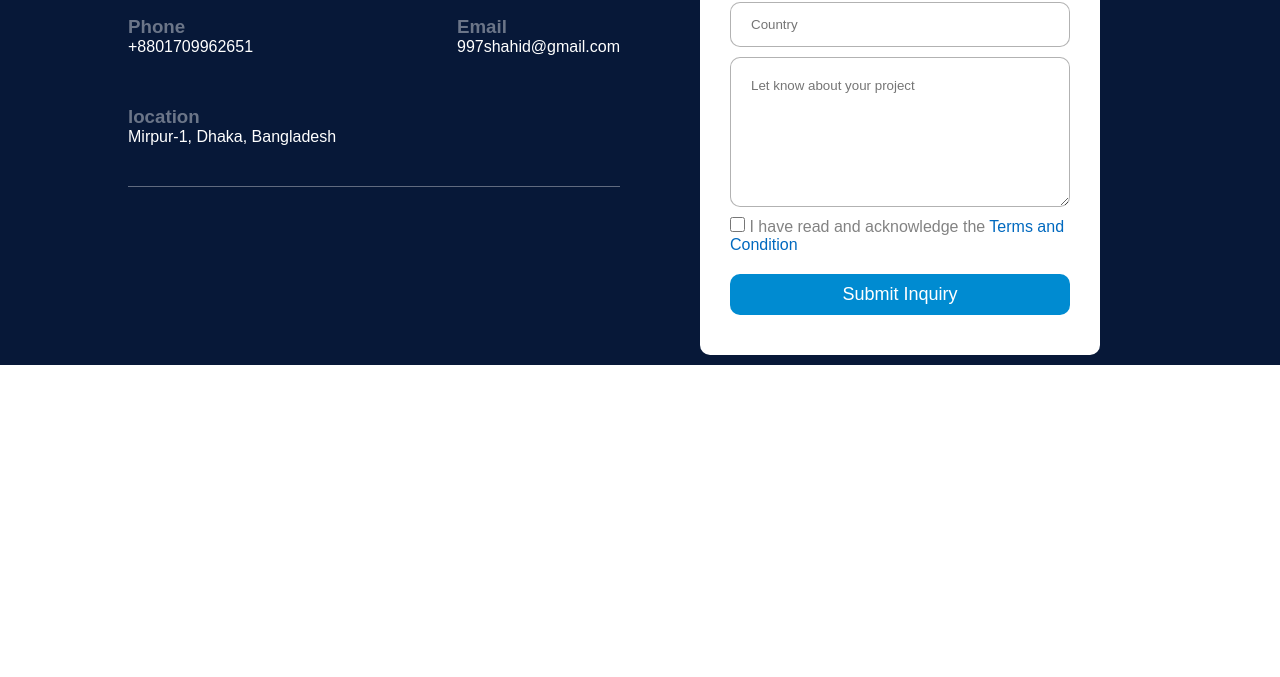
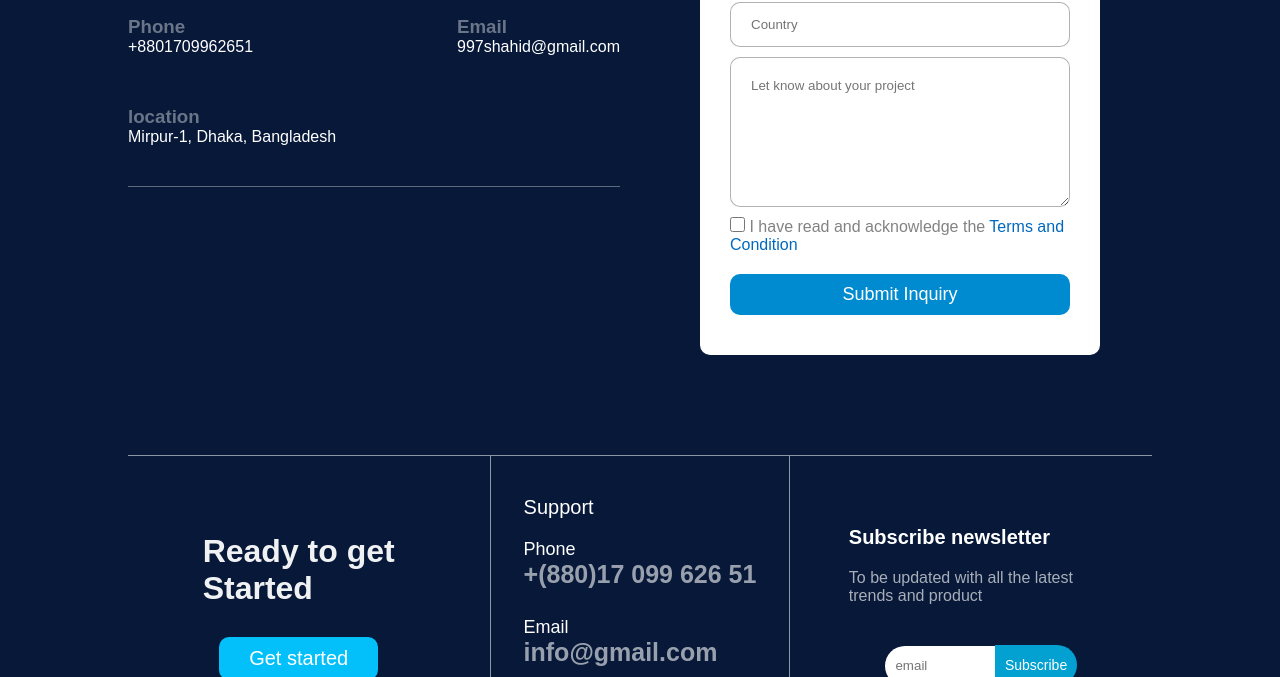
Before and after one commit to 997shahid/First-web-site-web_1, a plain HTML site: page index.html in a window 1280 px wide. Shown: the part 3964-4641 px from the top of the page. Before the commit the page ends 4329 px from the top, so only its background shows below. Drawn offline with Linux system fonts and the light colour scheme.

Commit message:
11 footer section

```diff
--- a/index.html
+++ b/index.html
@@ -343,6 +343,7 @@
             </div>
         </div>
         <div class="footer-right">
+          <form action="">
           <div class="form">
             <h2>Start the project</h2>
            <div class="name-div">
@@ -362,7 +363,44 @@
            </div>
            </div>
           </div>
+          </form>
         </div>
+      </div>
+      <div class="footer-2">
+        <div class="last-footer-1">
+          <h1>Ready to get <br> Started</h1>
+          <button class="btn">Get started</button>
+        </div>
+        <div class="last-footer-2">
+          <div class="sup-div">
+          <span class="Support">Support</span><br>
+          <span class="last-ext">Phone</span><br>
+          <span class="ph">+(880)17 099 626 51</span><br>
+           <span class="last-ext">Email</span><br>
+           <span class="ph">info@gmail.com</span>
+           </div>
+           <div class="face">
+           <a href=""><i class="fa-brands fa-facebook"></i></a>
+           <a href=""><i class="fa-brands fa-square-twitter"></i></a>
+           <a href=""><i class="fa-brands fa-instagram"></i></a>
+           </div>
+
+        </div>
+        <div class="last-footer-3">
+          <div class="last-head">
+          <h3>Subscribe newsletter</h3>
+          <p>To be updated with all the latest trends and product</p>
+          </div>
+          <div class="last-form">
+          <form action="">
+            <input type="email" name="" placeholder="email" id="">
+            <button>Subscribe</button>
+          </form>
+          </div>
+        </div>
+      </div>
+      <div class="footer-3">
+
       </div>
       </div>
     </footer>
--- a/style.css
+++ b/style.css
@@ -821,5 +821,124 @@ border-bottom: 1px solid rgba(255, 255, 255, 0.355);
  }
  .btn-div .btn:hover{
   background-color: rgb(0, 121, 181);
+  cursor: pointer;
  }
+ .footer-2{
+  margin-top: 90px;
+border-top: 1px solid rgba(255, 255, 255, 0.543);
+border-bottom: 1px solid rgba(255, 255, 255, 0.543);
+
+  display: flex;
+  justify-content: space-around;
+ }
+ .last-footer-1{
+  width: 300px;
+  height: 300px;
+  display: flex;
+  flex-direction: column;
+  justify-content: center;
+  align-items: center;
+ }
+ .last-footer-1 h1{
+  color: rgba(255, 255, 255, 0.942);
+ }
+ .last-footer-1 .btn{
+  padding: 10px 30px;
+  border: none;
+  border-radius: 10px;
+  margin-top: 30px;
+  font-size: 20px;
+  background-color: #03c0fa;
+  color: white;
+ }
+ .last-footer-1 .btn:hover{
+    background-color: #02aadd;
+ }
+ .last-footer-2{
+border-left: 1px solid rgba(255, 255, 255, 0.543);
+border-right: 1px solid rgba(255, 255, 255, 0.543);
+  width: 300px;
+  height: 300px;
+  display: flex;
+  flex-direction: column;
+  justify-content: center;
+  align-items: center;
+}
+.sup-div .Support{
+  color: white;
+  font-size: 20px;
+  display: block;
+  margin-bottom: 2px;
+}
+.sup-div .last-ext{
+  color: white;
+  font-size: 18px;
+}
+.sup-div .ph{
+  color: rgba(255, 255, 255, 0.593);
+  font-weight: bold;
+  font-size: 25px;
+  display: block;
+  margin-bottom: 10px;
+}
+.face {
+  margin-top: 5px;
+}
+.face a{
+  color: white;
+  font-size: 30px;
+}
+.face a:hover{
+  color: #02aadd;
+}
+.last-footer-3{
+  /* border: 2px solid white; */
+  width: 300px;
+  height: 300px;
+  display: flex;
+  flex-direction: column;
+  justify-content: center;
+  align-items: center;
+}
+.last-head{
+  width: 95%;
+}
+.last-head h3{
+  color: white;
+  font-size: 20px;
+  margin-bottom: 10px;
+  padding-left: 10px;
+}
+.last-head p{
+  color: rgba(255, 255, 255, 0.651);
+  padding: 10px;
+}
+.last-form {
+  margin-top: 20px;
+}
+.last-form input{
+  border: none;
+  height: 40px;
+  width: 110px;
+  padding: 10px;
+  border-radius: 20px 0 0 20px;
+}
+.last-form button{
+  border: none;
+  height: 40px;
+  padding: 0 10px;
+  margin-left: -5px;
+  margin-top: 10px;
+  border-radius: 0 20px 20px 0;
+  background-color: #02a1d1;
+  color: white;
+  font-size: 14px;
+}
+.last-form button:hover{
+  background-color: #0289b3;
+  cursor: pointer;
+}
+.footer-3{
+height: 100px;
+}
 /* footer end  */
```
